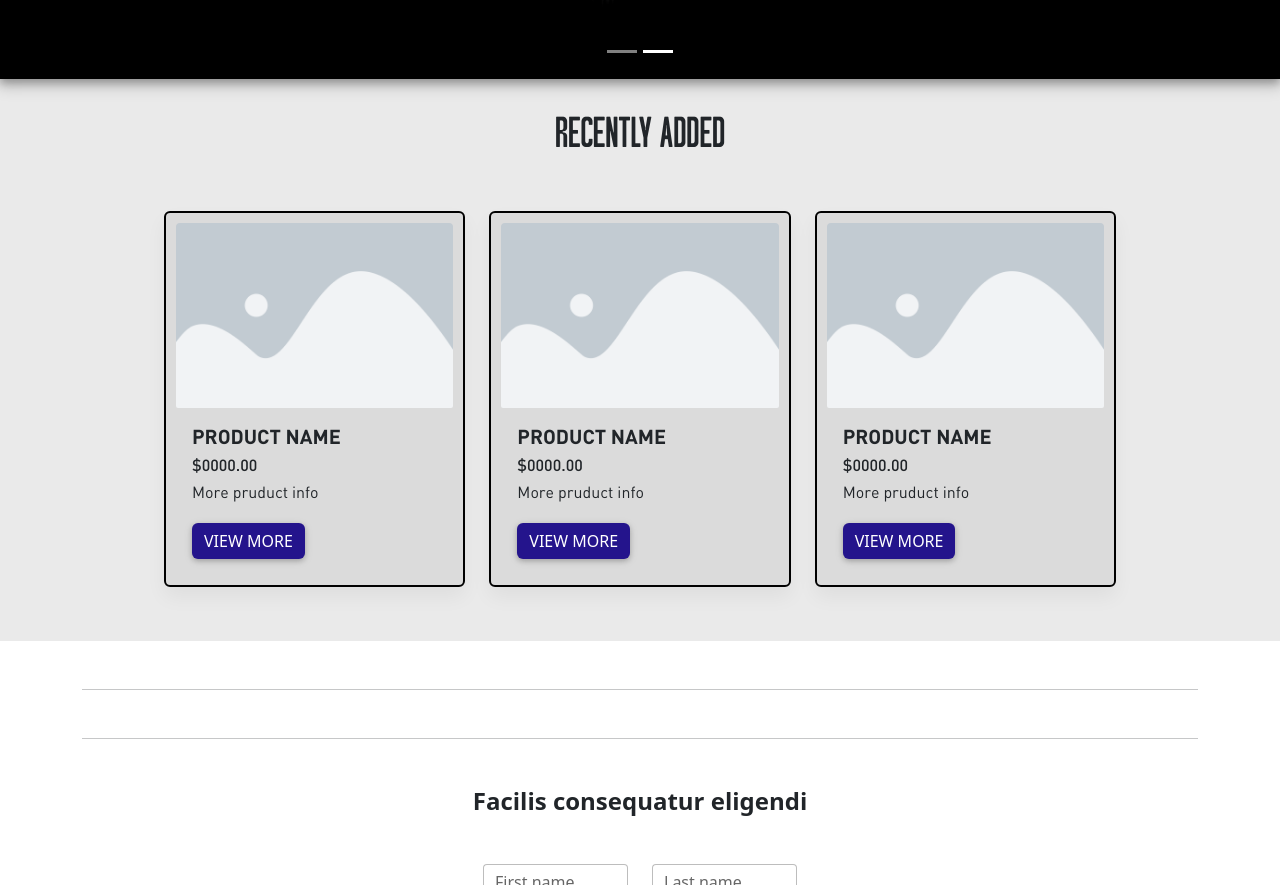
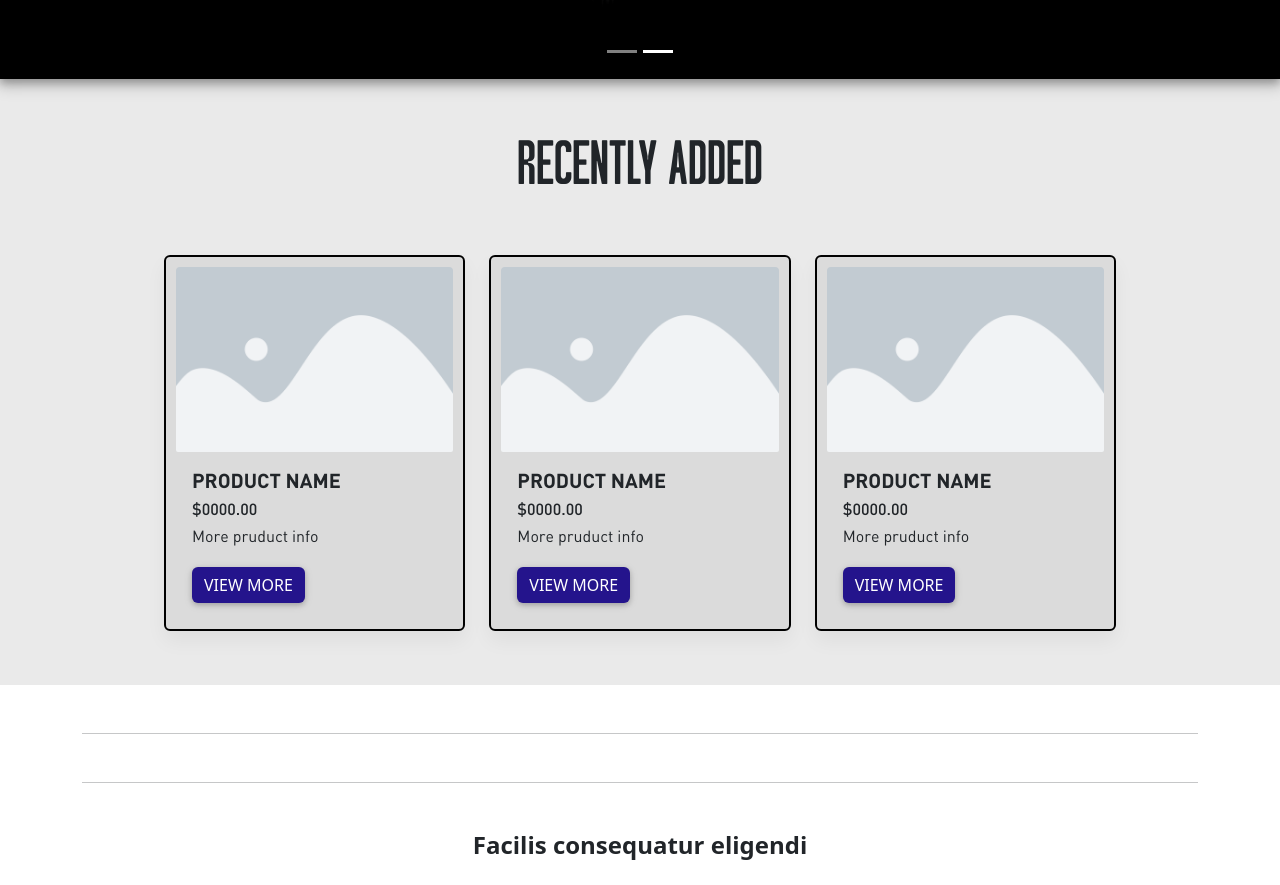
Before and after one commit to avi-deep/promotionSite.github.io, a plain HTML site: page index.html in a window 1280 px wide. Shown: the part 817-1702 px from the top of the page. Drawn offline with nearby package versions, Linux system fonts and the light colour scheme.

Commit message:
style changes

```diff
--- a/assets/css/style.css
+++ b/assets/css/style.css
@@ -118,11 +118,13 @@ src: url(../fonts/Morguns-Condensed.ttf);
 .recent-wrapper{
     background-color: #EAEAEA;
     padding: 30px;
+    padding-top: 50px;
 }
+
 .recent{
     font-family: morguns;
     text-transform: uppercase;
-    font-size: 45px;
+    font-size: 65px;
 }
 
 
```
